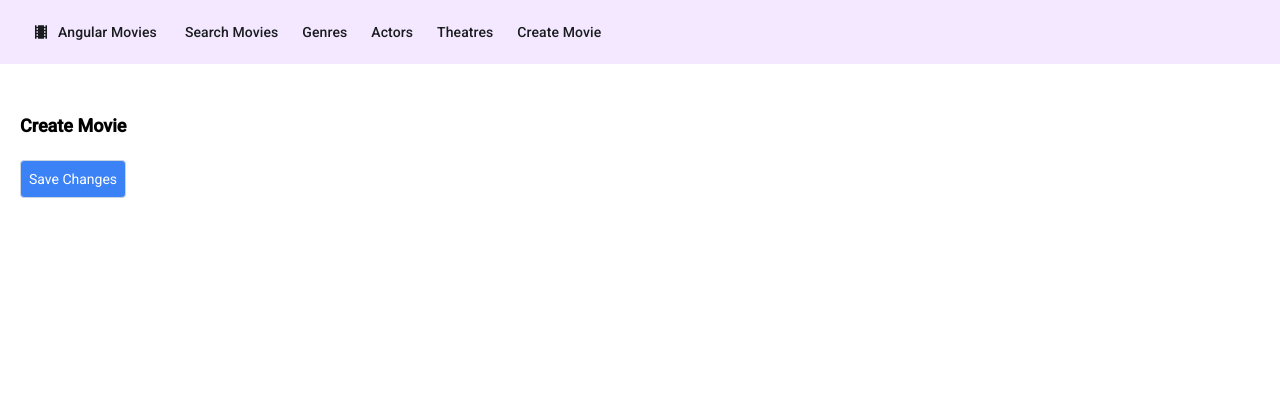
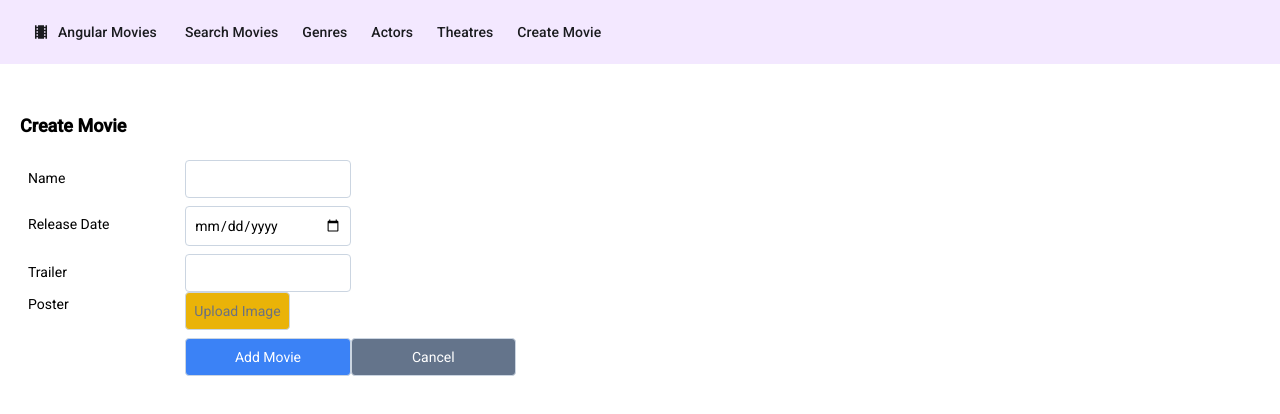
Before and after one commit to buddhika85/Movies-App, an Angular app in the folder angular-movies/: page /movies/create in a window 1280 px wide. Shown: the top 414 px of the page. Built offline with nearby package versions, Linux system fonts and the light colour scheme.

Commit message:
movies forms logic

```diff
--- a/angular-movies/src/app/actors/actors-form/actors-form.component.ts
+++ b/angular-movies/src/app/actors/actors-form/actors-form.component.ts
@@ -97,7 +97,7 @@ export class ActorsFormComponent implements OnInit {
 
     // on edit mode, if the type of picture is string, there is no change
     // so we dont need to send it back to API
-    debugger;
+    //debugger;
     if (typeof this.formGroup.controls.picture.value !== 'string') {
       actor.picture = this.formGroup.controls.picture.value;
     } else {
--- a/angular-movies/src/app/movies/create-movie/create-movie.component.html
+++ b/angular-movies/src/app/movies/create-movie/create-movie.component.html
@@ -1,3 +1,6 @@
 <h3>Create Movie</h3>
 
-<button class="add-btn" (click)="saveChanges()">Save Changes</button>
+<app-movies-form
+  [movieToEdit]="null"
+  (postFormData)="saveChanges($event)"
+></app-movies-form>
--- a/angular-movies/src/app/movies/create-movie/create-movie.component.ts
+++ b/angular-movies/src/app/movies/create-movie/create-movie.component.ts
@@ -1,17 +1,20 @@
 import { Component, inject } from '@angular/core';
 import { Router } from '@angular/router';
+import { MoviesFormComponent } from '../movies-form/movies-form.component';
+import { MovieCreationDto } from '../../shared/models/movies.models';
 
 @Component({
   selector: 'app-create-movie',
   standalone: true,
-  imports: [],
+  imports: [MoviesFormComponent],
   templateUrl: './create-movie.component.html',
   styleUrl: './create-movie.component.scss',
 })
 export class CreateMovieComponent {
   private router: Router = inject(Router);
 
-  saveChanges() {
-    this.router.navigate(['']); // go to landing page
+  saveChanges(movie: MovieCreationDto) {
+    console.log('Creating movie ', movie);
+    //this.router.navigate(['']); // go to landing page
   }
 }
--- a/angular-movies/src/app/movies/edit-movie/edit-movie.component.html
+++ b/angular-movies/src/app/movies/edit-movie/edit-movie.component.html
@@ -1 +1,6 @@
-<p>edit-movie {{ id }}</p>
+<h3>Edit movie {{ id }}</h3>
+
+<app-movies-form
+  [movieToEdit]="movieToEdit"
+  (postFormData)="saveChanges($event)"
+></app-movies-form>
--- a/angular-movies/src/app/movies/edit-movie/edit-movie.component.ts
+++ b/angular-movies/src/app/movies/edit-movie/edit-movie.component.ts
@@ -1,12 +1,43 @@
-import { Component, Input, numberAttribute } from '@angular/core';
+import {
+  Component,
+  inject,
+  Input,
+  numberAttribute,
+  OnChanges,
+  OnInit,
+  SimpleChanges,
+} from '@angular/core';
+import { MovieCreationDto, MovieDto } from '../../shared/models/movies.models';
+import { Router } from '@angular/router';
+import { MoviesFormComponent } from '../movies-form/movies-form.component';
 
 @Component({
   selector: 'app-edit-movie',
   standalone: true,
-  imports: [],
+  imports: [MoviesFormComponent],
   templateUrl: './edit-movie.component.html',
   styleUrl: './edit-movie.component.scss',
 })
-export class EditMovieComponent {
+export class EditMovieComponent implements OnChanges {
+  private router: Router = inject(Router);
   @Input({ transform: numberAttribute }) id!: number;
+
+  movieToEdit!: MovieDto;
+
+  ngOnChanges(changes: SimpleChanges): void {
+    // To Do: get from DB
+    this.movieToEdit = {
+      id: this.id,
+      title: 'Spider Man Far From  Home',
+      releaseDate: new Date('2019-07-22'),
+      trailer: 'abcd',
+      poster:
+        'https://upload.wikimedia.org/wikipedia/en/b/bd/Spider-Man_Far_From_Home_poster.jpg',
+    };
+  }
+
+  saveChanges(movie: MovieCreationDto) {
+    console.log('Editing movie ', movie);
+    //this.router.navigate(['']); // go to landing page
+  }
 }
--- a/angular-movies/src/app/movies/movie-search/movie-search.component.ts
+++ b/angular-movies/src/app/movies/movie-search/movie-search.component.ts
@@ -151,13 +151,13 @@ export class MovieSearchComponent implements OnInit, OnDestroy {
         queryStringObj.title = params.title;
       }
       if (params.genreId) {
-        queryStringObj.genreId = params.genreId;
+        queryStringObj.genreId = Number(params.genreId);
       }
       if (params.inTheatres) {
-        queryStringObj.inTheatres = params.inTheatres;
+        queryStringObj.inTheatres = Boolean(params.inTheatres);
       }
       if (params.upcomingReleases) {
-        queryStringObj.upcomingReleases = params.upcomingReleases;
+        queryStringObj.upcomingReleases = Boolean(params.upcomingReleases);
       }
       this.formGroup.patchValue(queryStringObj);
     });
@@ -169,7 +169,7 @@ export class MovieSearchComponent implements OnInit, OnDestroy {
     if (searchParams.title) {
       queryStrings.push(`title=${encodeURIComponent(searchParams.title)}`);
     }
-    if (searchParams.genreId) {
+    if (searchParams.genreId !== 0) {
       queryStrings.push(`genreId=${encodeURIComponent(searchParams.genreId)}`);
     }
     if (searchParams.inTheatres) {
--- /dev/null
+++ b/angular-movies/src/app/movies/movies-form/movies-form.component.html
@@ -0,0 +1,35 @@
+<form [formGroup]="formGroup" (ngSubmit)="onSubmit()">
+  <div class="three-col-form w-2/5">
+    <label class="lbl">Name</label>
+    <input type="text" class="text-box mb-2" formControlName="title" />
+    <div class="error-div">
+      @if ((title.touched || title.dirty) && title.invalid) { @if
+      (title.errors?.['required']) {
+      <span>Required</span>
+      } @else if (title.errors?.['minlength']) {
+      <span>Min length 2 expected</span>
+      } @else if (title.errors?.['firstLetterShouldBeUppercase']) {
+      <span>First letter should be uppercase</span>
+      } }
+    </div>
+
+    <label class="lbl">Release Date</label>
+    <input type="date" class="text-box mb-2" formControlName="releaseDate" />
+    <div class="error-div mb-2"></div>
+
+    <label class="lbl">Trailer</label>
+    <input type="text" class="text-box" formControlName="trailer" />
+    <div class="error-div mb-2"></div>
+
+    <app-input-image
+      [imageURL]="movieToEdit?.poster"
+      title="Poster"
+      (selectedFile)="onImageReceive($event)"
+      class="col-span-3 mb-2"
+    />
+
+    <div></div>
+    <button class="add-btn">Add Movie</button>
+    <button class="cancel-btn" (click)="onReset()">Cancel</button>
+  </div>
+</form>
--- /dev/null
+++ b/angular-movies/src/app/movies/movies-form/movies-form.component.ts
@@ -0,0 +1,125 @@
+import {
+  Component,
+  EventEmitter,
+  inject,
+  Input,
+  OnInit,
+  Output,
+} from '@angular/core';
+import {
+  FormBuilder,
+  FormControl,
+  FormGroup,
+  ReactiveFormsModule,
+  Validators,
+} from '@angular/forms';
+import { firstLetterShouldBeUppercase } from '../../shared/validators/validators';
+import { MovieCreationDto, MovieDto } from '../../shared/models/movies.models';
+import moment from 'moment';
+import { toBase64 } from '../../shared/functions/toBase64';
+import { InputImageComponent } from '../../shared/components/input-image/input-image.component';
+import { Router } from '@angular/router';
+
+@Component({
+  selector: 'app-movies-form',
+  standalone: true,
+  imports: [ReactiveFormsModule, InputImageComponent],
+  templateUrl: './movies-form.component.html',
+  styleUrl: './movies-form.component.scss',
+})
+export class MoviesFormComponent implements OnInit {
+  @Input()
+  movieToEdit!: MovieDto | null;
+
+  @Output()
+  postFormData: EventEmitter<MovieCreationDto> =
+    new EventEmitter<MovieCreationDto>();
+
+  private FormBuilder: FormBuilder = inject(FormBuilder);
+  formGroup!: FormGroup<{
+    title: FormControl<string>;
+    releaseDate: FormControl<string>;
+    trailer: FormControl<string | null>;
+    poster: FormControl<File | string | null>;
+  }>;
+
+  private router: Router = inject(Router);
+
+  ngOnInit(): void {
+    this.formGroup = this.FormBuilder.group({
+      title: this.FormBuilder.control('', {
+        nonNullable: true,
+        validators: [
+          Validators.required,
+          Validators.minLength(2),
+          firstLetterShouldBeUppercase(),
+        ],
+      }),
+
+      releaseDate: this.FormBuilder.control('', {
+        nonNullable: true,
+      }),
+
+      trailer: this.FormBuilder.control<string | null>(null, {
+        nonNullable: false,
+      }),
+
+      poster: this.FormBuilder.control<File | string | null>(null, {
+        nonNullable: false,
+      }),
+    });
+
+    if (this.movieToEdit !== null) {
+      const releaseDate = moment(this.movieToEdit.releaseDate).format(
+        'YYYY-MM-DD'
+      );
+      this.formGroup.patchValue({
+        ...this.movieToEdit,
+        releaseDate: releaseDate,
+      });
+    }
+  }
+
+  get title(): FormControl<string> {
+    return this.formGroup.controls.title;
+  }
+
+  get releaseDate(): FormControl<string> {
+    return this.formGroup.controls.releaseDate;
+  }
+
+  get trailer(): FormControl<string | null> {
+    return this.formGroup.controls.trailer;
+  }
+
+  get poster(): FormControl<File | string | null> {
+    return this.formGroup.controls.poster;
+  }
+
+  onImageReceive(file: File): void {
+    this.formGroup.controls.poster.setValue(file);
+  }
+
+  onSubmit(): void {
+    //console.log(this.formGroup.value);
+
+    const movie: MovieCreationDto = {
+      title: this.title.value,
+      releaseDate: moment(this.releaseDate.value).toDate(),
+      trailer: this.trailer.value,
+    };
+
+    if (typeof this.formGroup.controls.poster.value !== 'string') {
+      movie.poster = this.formGroup.controls.poster.value;
+    } else {
+      movie.poster = undefined;
+    }
+
+    this.postFormData.emit(movie);
+  }
+
+  onReset(): void {
+    this.formGroup.reset();
+    this.router.navigate(['']);
+  }
+}
```
Also changed, not shown: angular-movies/src/app/shared/models/movies.models.ts (+16 -0 lines), angular-movies/src/app/movies/movies-form/movies-form.component.scss (added).
